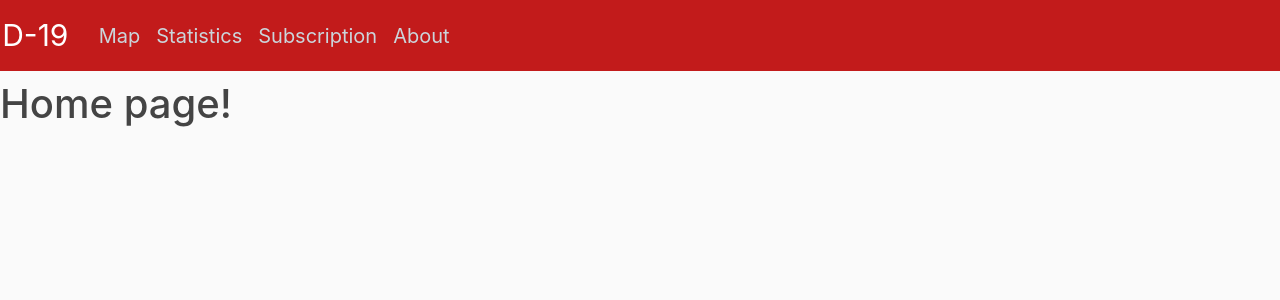
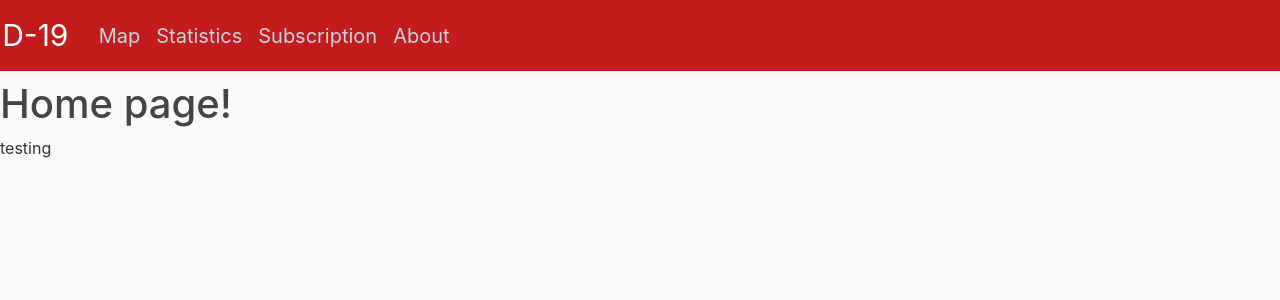
Before and after one commit to IceBreaker8/Covid-19-Website, a Django app: page / in a window 1280 px wide. Shown: the top 300 px of the page. Run offline with Django 3.2, Linux system fonts and the light colour scheme; some libraries are stand-ins or nearby versions.

Commit message:
-Pushing message into home.html

```diff
--- a/covid19/templates/covidHtml/home.html
+++ b/covid19/templates/covidHtml/home.html
@@ -2,6 +2,6 @@
 {% block content %}
 
     <h1>Home page!</h1>
-
+testing
 
 {% endblock content %}
```
